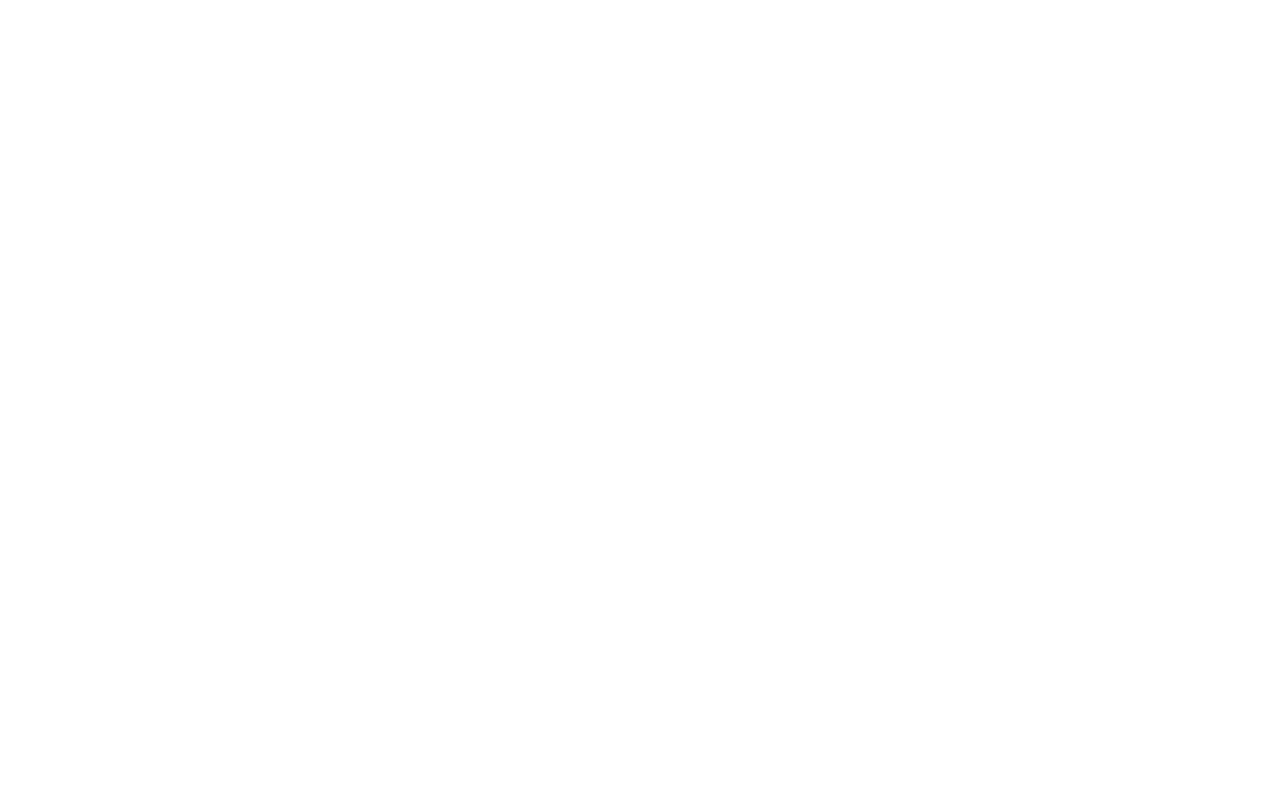
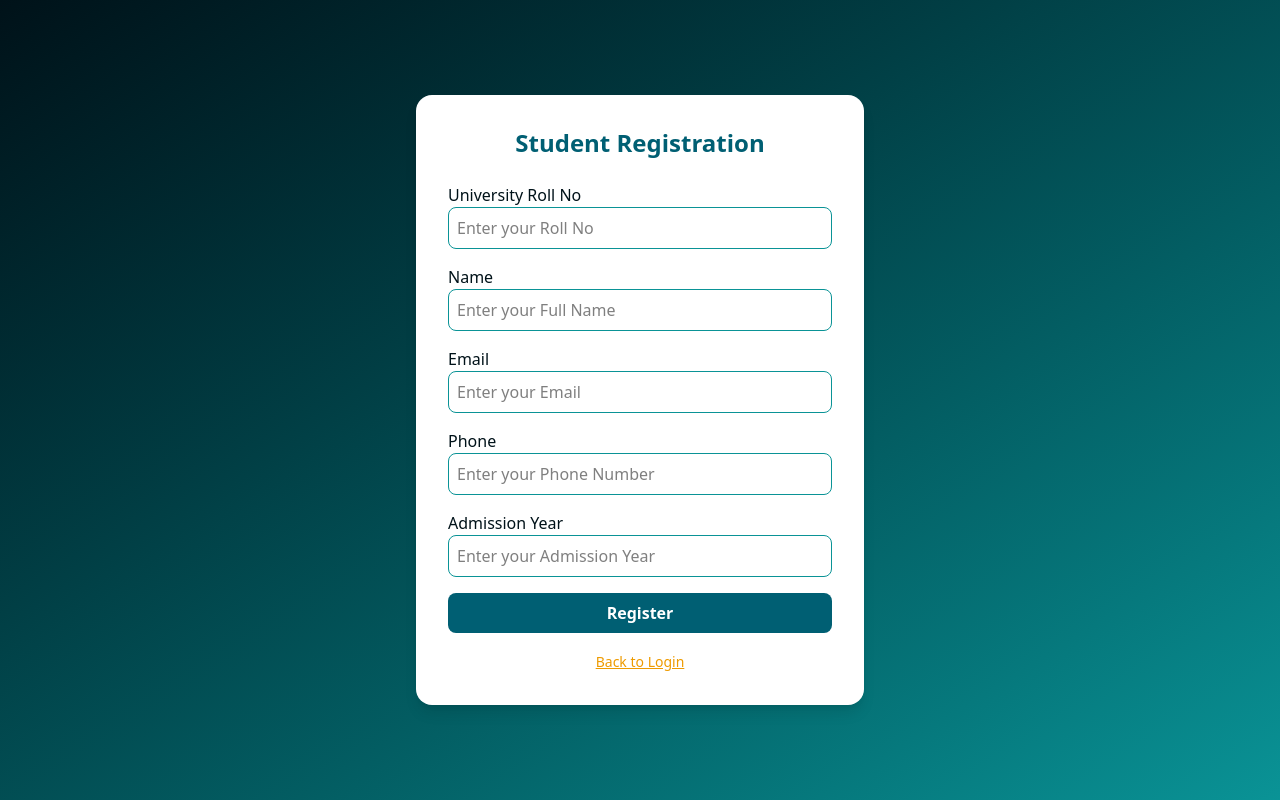
Before and after one commit to Srikanta580/AssignmentPortal-client, a React (Vite) app: page /register in a window 1280 px wide. Before the commit this address had no page. Built offline with nearby package versions, Linux system fonts and the light colour scheme.

Commit message:
bssic auth pages

```diff
--- /dev/null
+++ b/src/components/icons/roleIcons.jsx
@@ -0,0 +1,17 @@
+import {
+  FaUserShield,
+  FaChalkboardTeacher,
+  FaUserGraduate,
+  FaUsers,
+  FaUser,
+} from "react-icons/fa";
+
+const roleIcons = {
+  admin: <FaUserShield className="text-4xl text-[#EE9B00]" />,
+  faculty: <FaChalkboardTeacher className="text-4xl text-[#EE9B00]" />,
+  student: <FaUserGraduate className="text-4xl text-[#EE9B00]" />,
+  alumni: <FaUsers className="text-4xl text-gray-400" />,
+  guest: <FaUser className="text-4xl text-gray-400" />,
+};
+
+export default roleIcons;
--- a/src/features/auth/LoginForm.jsx
+++ b/src/features/auth/LoginForm.jsx
@@ -0,0 +1,77 @@
+import React, { useState } from "react";
+import { useNavigate, useParams } from "react-router-dom";
+import roleIcons from "../../components/icons/roleIcons";
+
+const LoginForm = () => {
+  const navigate = useNavigate();
+  const { role } = useParams(); // Role from URL param
+  const [userId, setUserId] = useState("");
+  const [password, setPassword] = useState("");
+
+  // Normalize role
+  const formattedRole = role ? role.toLowerCase() : "user";
+  const roleTitle =
+    formattedRole.charAt(0).toUpperCase() + formattedRole.slice(1);
+
+  const handleLogin = (e) => {
+    e.preventDefault();
+    console.log(`Logging in as ${roleTitle} with ID: ${userId}`);
+  };
+
+  return (
+    <div className="min-h-screen flex items-center justify-center bg-gradient-to-br from-[#001219] to-[#0A9396]">
+      <div className="bg-white p-8 rounded-2xl shadow-lg max-w-md w-full">
+        <div className="flex flex-col items-center">
+          {roleIcons[formattedRole] || roleIcons["user"]}
+          <h2 className="text-2xl font-bold mt-2 text-[#005F73]">
+            {roleTitle} Login
+          </h2>
+        </div>
+
+        <form onSubmit={handleLogin} className="mt-6 space-y-4">
+          <div>
+            <label className="block font-medium text-[#001219]">User ID</label>
+            <input
+              type="text"
+              value={userId}
+              onChange={(e) => setUserId(e.target.value)}
+              className="w-full p-2 border border-[#0A9396] rounded-lg focus:ring-2 focus:ring-[#94D2BD] outline-none"
+              placeholder="Enter your ID"
+            />
+          </div>
+
+          <div>
+            <label className="block font-medium text-[#001219]">Password</label>
+            <input
+              type="password"
+              value={password}
+              onChange={(e) => setPassword(e.target.value)}
+              className="w-full p-2 border border-[#0A9396] rounded-lg focus:ring-2 focus:ring-[#94D2BD] outline-none"
+              placeholder="Enter your password"
+            />
+          </div>
+
+          <button
+            type="submit"
+            className="w-full py-2 rounded-lg bg-[#005F73] text-white font-semibold hover:bg-[#0A9396] transition-all duration-300"
+          >
+            Login
+          </button>
+        </form>
+
+        {formattedRole === "student" && (
+          <div className="mt-4 text-center">
+            <button
+              onClick={() => navigate("/register")}
+              className="text-sm underline text-[#EE9B00] hover:text-[#CA6702]"
+            >
+              Register as Student
+            </button>
+          </div>
+        )}
+      </div>
+    </div>
+  );
+};
+
+export default LoginForm;
--- a/src/features/auth/RegisterForm.jsx
+++ b/src/features/auth/RegisterForm.jsx
@@ -0,0 +1,122 @@
+import React, { useState } from "react";
+import { useNavigate } from "react-router-dom";
+
+const RegisterForm = () => {
+  const navigate = useNavigate();
+  const [formData, setFormData] = useState({
+    rollNo: "",
+    name: "",
+    email: "",
+    phone: "",
+    admissionYear: "",
+  });
+
+  const handleChange = (e) => {
+    setFormData({ ...formData, [e.target.name]: e.target.value });
+  };
+
+  const handleRegister = (e) => {
+    e.preventDefault();
+    console.log("Registering Student:", formData);
+    // Registration logic here
+  };
+
+  return (
+    <div className="min-h-screen flex items-center justify-center bg-gradient-to-br from-[#001219] to-[#0A9396]">
+      <div className="bg-white p-8 rounded-2xl shadow-lg max-w-md w-full">
+        <h2 className="text-2xl font-bold text-center text-[#005F73]">
+          Student Registration
+        </h2>
+
+        <form onSubmit={handleRegister} className="mt-6 space-y-4">
+          <div>
+            <label className="block font-medium text-[#001219]">
+              University Roll No
+            </label>
+            <input
+              type="text"
+              name="rollNo"
+              value={formData.rollNo}
+              onChange={handleChange}
+              className="w-full p-2 border border-[#0A9396] rounded-lg focus:ring-2 focus:ring-[#94D2BD] outline-none"
+              placeholder="Enter your Roll No"
+              required
+            />
+          </div>
+
+          <div>
+            <label className="block font-medium text-[#001219]">Name</label>
+            <input
+              type="text"
+              name="name"
+              value={formData.name}
+              onChange={handleChange}
+              className="w-full p-2 border border-[#0A9396] rounded-lg focus:ring-2 focus:ring-[#94D2BD] outline-none"
+              placeholder="Enter your Full Name"
+              required
+            />
+          </div>
+
+          <div>
+            <label className="block font-medium text-[#001219]">Email</label>
+            <input
+              type="email"
+              name="email"
+              value={formData.email}
+              onChange={handleChange}
+              className="w-full p-2 border border-[#0A9396] rounded-lg focus:ring-2 focus:ring-[#94D2BD] outline-none"
+              placeholder="Enter your Email"
+              required
+            />
+          </div>
+
+          <div>
+            <label className="block font-medium text-[#001219]">Phone</label>
+            <input
+              type="tel"
+              name="phone"
+              value={formData.phone}
+              onChange={handleChange}
+              className="w-full p-2 border border-[#0A9396] rounded-lg focus:ring-2 focus:ring-[#94D2BD] outline-none"
+              placeholder="Enter your Phone Number"
+              required
+            />
+          </div>
+
+          <div>
+            <label className="block font-medium text-[#001219]">
+              Admission Year
+            </label>
+            <input
+              type="number"
+              name="admissionYear"
+              value={formData.admissionYear}
+              onChange={handleChange}
+              className="w-full p-2 border border-[#0A9396] rounded-lg focus:ring-2 focus:ring-[#94D2BD] outline-none"
+              placeholder="Enter your Admission Year"
+              required
+            />
+          </div>
+
+          <button
+            type="submit"
+            className="w-full py-2 rounded-lg bg-[#005F73] text-white font-semibold hover:bg-[#0A9396] transition-all duration-300"
+          >
+            Register
+          </button>
+        </form>
+
+        <div className="mt-4 text-center">
+          <button
+            onClick={() => navigate("/login/Student")}
+            className="text-sm underline text-[#EE9B00] hover:text-[#CA6702]"
+          >
+            Back to Login
+          </button>
+        </div>
+      </div>
+    </div>
+  );
+};
+
+export default RegisterForm;
--- /dev/null
+++ b/src/pages/LoginPage.jsx
@@ -0,0 +1,71 @@
+import { Link } from "react-router-dom";
+import roleIcons from "../components/icons/roleIcons";
+
+const RoleButton = ({ role, icon, route, isActive }) => {
+  return (
+    <Link
+      to={route}
+      className={`flex flex-col items-center justify-center w-24 h-24 md:w-28 md:h-28
+          rounded-full border-2 transition-all duration-300 ease-in-out
+          ${
+            isActive
+              ? "border-primary bg-white hover:shadow-lg hover:-translate-y-1"
+              : "border-gray-400 bg-gray-100 opacity-50 cursor-not-allowed"
+          }`}
+      disabled={!isActive}
+    >
+      {icon}
+      <span
+        className={`mt-2 text-sm font-medium ${
+          isActive ? "text-gray-900" : "text-gray-500"
+        }`}
+      >
+        {role}
+      </span>
+    </Link>
+  );
+};
+
+const roles = [
+  { name: "Admin", route: "admin", active: true },
+  { name: "Faculty", route: "faculty", active: true },
+  { name: "Student", route: "student", active: true },
+  { name: "Alumni", route: "alumni", active: false },
+  { name: "Guest", route: "guest", active: false },
+];
+
+const LoginPage = () => {
+  return (
+    <div className="min-h-screen flex items-center justify-center bg-gray-50">
+      <div className="flex flex-col items-center gap-6">
+        <h1 className="text-2xl font-bold text-gray-800">Select Your Role</h1>
+
+        <div className="grid grid-cols-3 gap-6">
+          {roles.slice(0, 3).map((role) => (
+            <RoleButton
+              key={role.name}
+              role={role.name}
+              icon={roleIcons[role.route]}
+              route={role.route}
+              isActive={role.active}
+            />
+          ))}
+        </div>
+
+        <div className="grid grid-cols-2 gap-6">
+          {roles.slice(3).map((role) => (
+            <RoleButton
+              key={role.name}
+              role={role.name}
+              icon={roleIcons[role.route]}
+              route={role.route}
+              isActive={role.active}
+            />
+          ))}
+        </div>
+      </div>
+    </div>
+  );
+};
+
+export default LoginPage;
--- a/src/routes/AppRoutes.jsx
+++ b/src/routes/AppRoutes.jsx
@@ -6,6 +6,9 @@ import StudentDashboard from "../pages/student/Dashboard";
 import ProtectedRoute from "./ProtectedRoute";
 import { useSelector } from "react-redux";
 import LandingPage from "../pages/LandingPage";
+import LoginPage from "../pages/LoginPage";
+import LoginForm from "../features/auth/LoginForm";
+import RegisterForm from "../features/auth/RegisterForm";
 
 const AppRoutes = () => {
   const user = useSelector((state) => state.auth.user); // Get logged-in user
@@ -28,6 +31,9 @@ const AppRoutes = () => {
     <Router>
       <Routes>
         <Route path="/" element={<LandingPage />} />
+        <Route path="/login" element={<LoginPage />} />
+        <Route path="/login/:role" element={<LoginForm />} />
+        <Route path="/register" element={<RegisterForm />} />
         <Route
           path="/dashboard"
           element={
```
